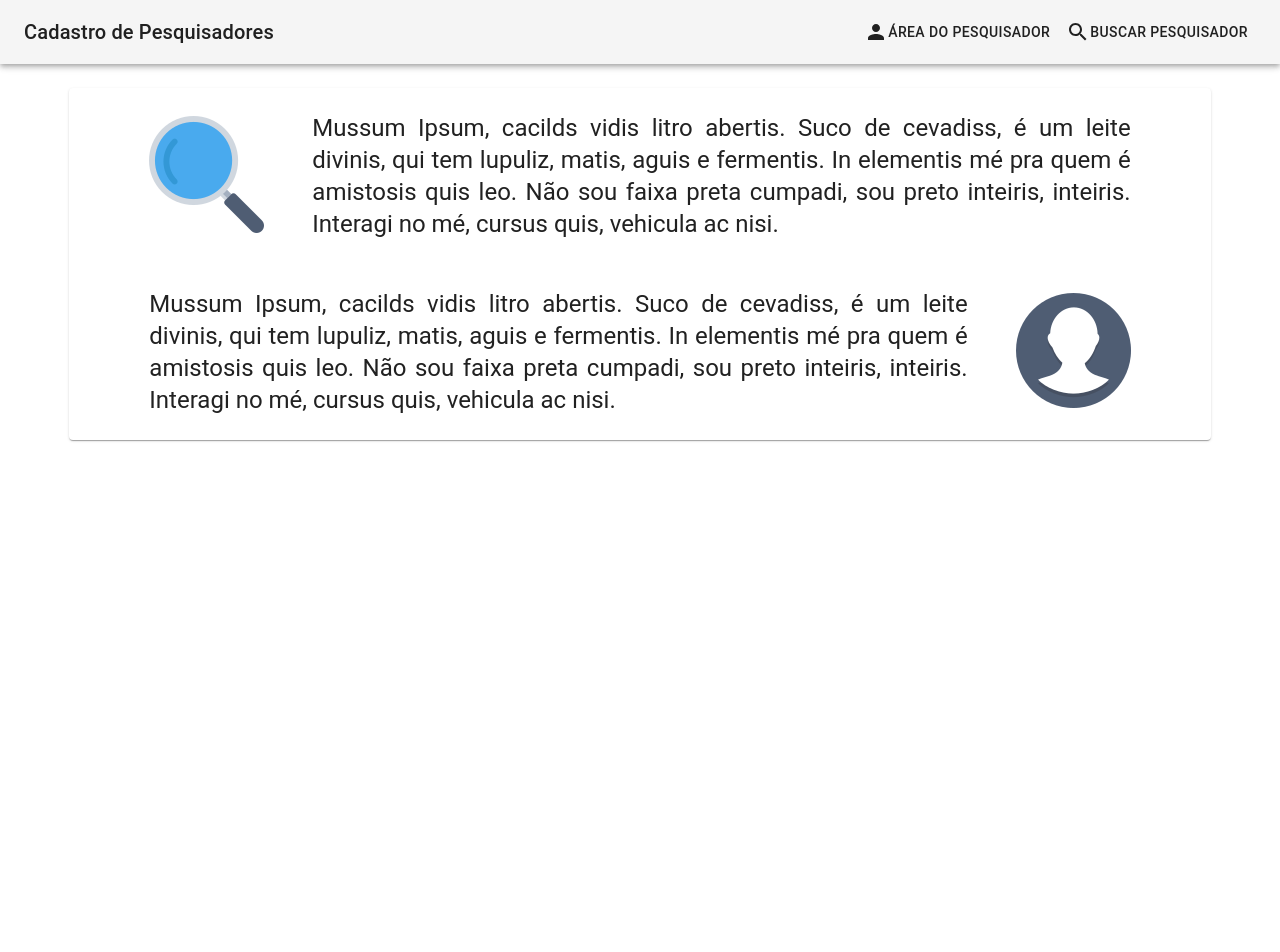
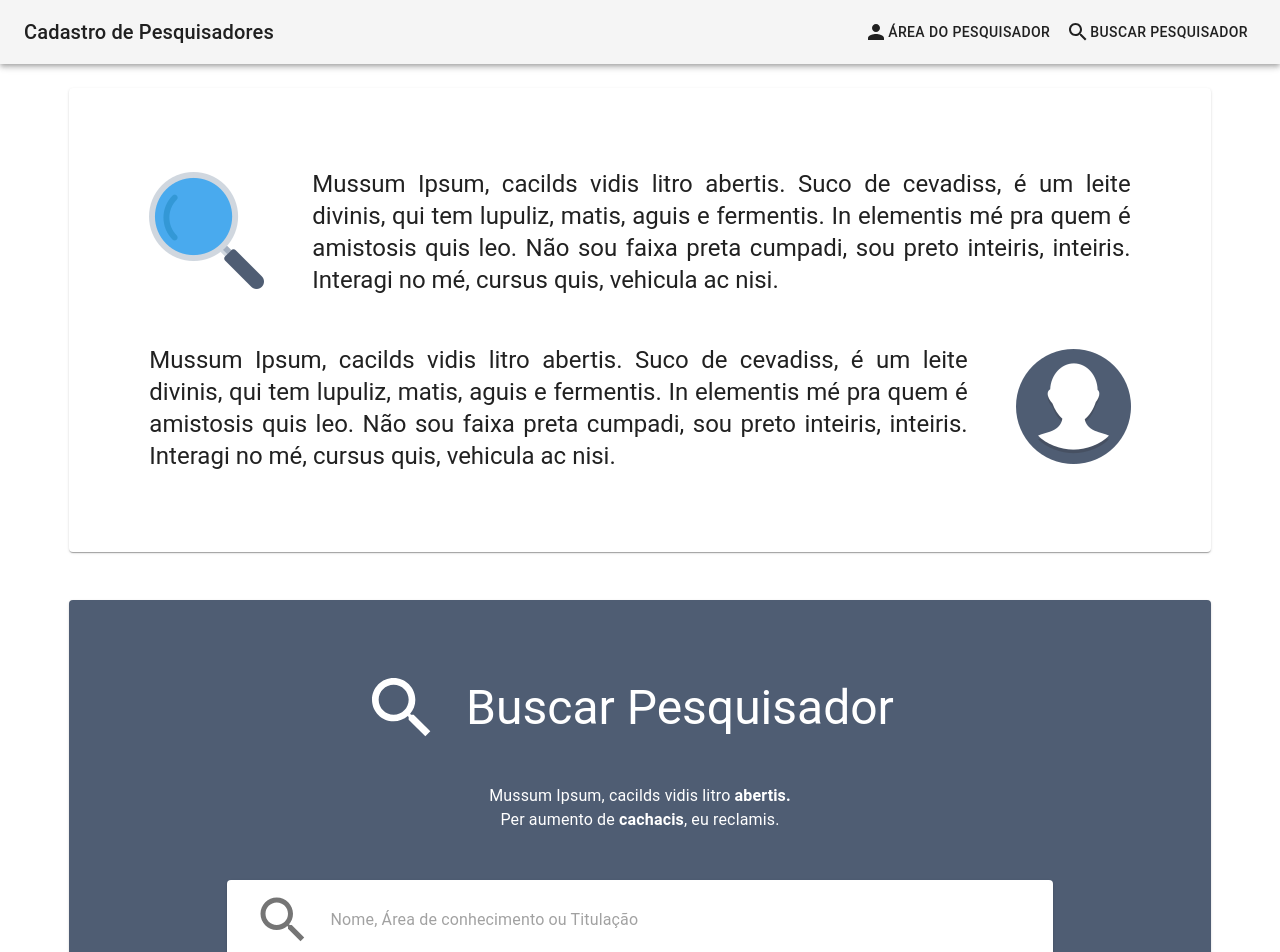
Before and after one commit to henriquecouto/researcher-manager, a React (Create React App) app: page / in a window 1280 px wide. Shown: the top 952 px of the page. Before the commit the page ends 800 px from the top, so only its background shows below. Built offline with nearby package versions, Linux system fonts and the light colour scheme.

Commit message:
Inserido a área de busca

```diff
--- a/src/App.js
+++ b/src/App.js
@@ -4,6 +4,8 @@ import { makeStyles } from "@material-ui/core/styles";
 import { Grid } from "@material-ui/core";
 
 import Description from "./components/Description";
+import Search from "./components/Search";
+
 
 const useStyle = makeStyles(theme => ({
   root: {
@@ -23,6 +25,9 @@ function App() {
         <Grid item xs={11}>
           <Description />
         </Grid>
+        <Grid item xs={11}>
+          <Search/>
+        </Grid>
       </Grid>
     </>
   );
--- a/src/components/Description/index.js
+++ b/src/components/Description/index.js
@@ -7,7 +7,7 @@ import HomeSearchIcon from "../../assets/HomeSearchIcon.png";
 
 const useStyles = makeStyles(theme => ({
   root: {
-    padding: theme.spacing(3, 10),
+    padding: theme.spacing(10, 10),
     margin: theme.spacing(3, 2),
     maxWidth: 1200
   }
--- /dev/null
+++ b/src/components/Search/index.js
@@ -0,0 +1,85 @@
+import React from 'react';
+import { Paper, Typography, Grid, InputBase, Divider, IconButton } from "@material-ui/core";
+import {makeStyles} from "@material-ui/core/styles";
+import { Search as SearchIcon, Menu as MenuIcon, Directions as DirectionsIcon } from "@material-ui/icons";
+
+
+
+const useStyle = makeStyles(theme => ({
+    root: {
+        padding: theme.spacing(10, 10),
+        margin: theme.spacing(3, 2),
+        maxWidth: 1200,
+        backgroundColor: '#4f5d73ff',
+        color: "#fff"
+      },
+    icon:{
+        fontSize: 80,
+    },
+    paperInput: {
+        padding: theme.spacing(0,2),
+        display: 'flex',
+        alignItems: 'center',
+
+
+      },
+      input: {
+        marginLeft: 8,
+        flex: 1,
+      },
+      iconButton: {
+        padding: 10,
+
+      },
+      divider: {
+        width: 1,
+        height: 28,
+        margin: 4,
+      },
+
+}))
+
+export default function Search(){
+    const classes = useStyle()
+    return(
+        <Paper className={classes.root}>
+            <Grid container direction="column" spacing={6} alignItems="center">
+                <Grid item>
+                    <Grid container spacing={6} alignItems="center" justify="center">
+                        <SearchIcon className={classes.icon}/>
+                        <Grid item>
+                            <Typography variant="h3" component="h2">
+                                Buscar Pesquisador
+                            </Typography>
+                        </Grid>
+                    </Grid>
+                </Grid>
+                <Grid item>
+                    <Grid container direction="column" alignItems='center'>
+                    <Typography variant="body1">
+                        Mussum Ipsum, cacilds vidis litro <b>abertis.</b>
+                    </Typography>
+                    <Typography variant="body1">
+                        Per aumento de <b>cachacis</b>, eu reclamis.
+                    </Typography>
+                    </Grid>
+                </Grid>
+                <Grid item style={{width: '85%'}}>
+
+                    <Paper className={classes.paperInput}>
+                    <IconButton className={classes.iconButton} aria-label="Search">
+                        <SearchIcon style={{fontSize: 60,}}/>
+                    </IconButton>
+                    <InputBase
+                        className={classes.input}
+                        placeholder="Nome, Área de conhecimento ou Titulação"
+                        inputProps={{ 'aria-label': 'Nome, Área de conhecimento ou Titulação' }}
+                    />
+                    </Paper>
+                </Grid>
+            </Grid>
+        </Paper>
+
+    )
+
+}
```
